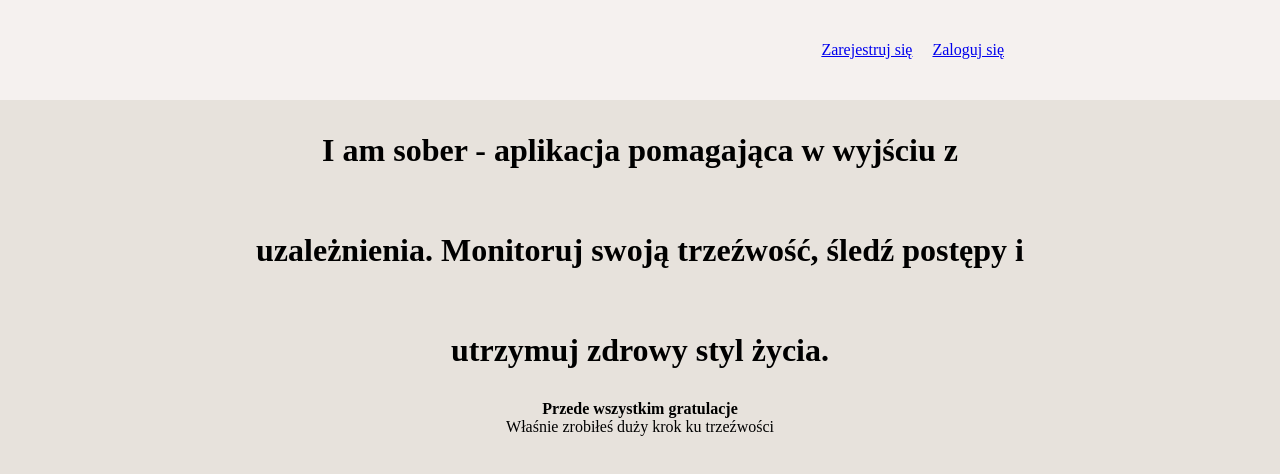
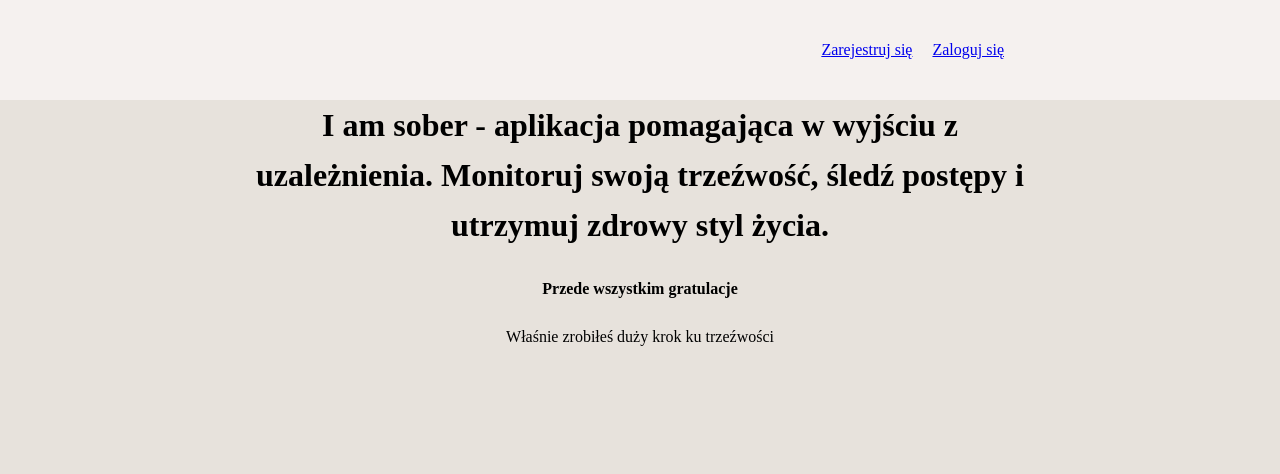
Before and after one commit to RadekPalka/react-i-am-sober, a React (Vite) app: page / in a window 1280 px wide. Shown: the top 474 px of the page. Built offline with nearby package versions, Linux system fonts and the light colour scheme.

Commit message:
style: change style

```diff
--- a/src/components/HeaderContent.tsx
+++ b/src/components/HeaderContent.tsx
@@ -7,19 +7,25 @@ const StyledHeaderContent = styled.div`
 
 const StyledCongratulationsParagraph = styled.p`
 	text-align: center;
+	margin: 30px;
 	font-weight: 600;
 `;
 const StyledParagraph = styled.p`
 	text-align: center;
 `;
 
+const LocaleStyledH1 = styled.h1`
+	line-height: 50px;
+	text-align: center;
+`;
+
 export const HeaderContent: React.FC = () => {
 	return (
 		<StyledHeaderContent>
-			<StyledH1>
+			<LocaleStyledH1>
 				I am sober - aplikacja pomagająca w wyjściu z uzależnienia. Monitoruj
 				swoją trzeźwość, śledź postępy i utrzymuj zdrowy styl życia.
-			</StyledH1>
+			</LocaleStyledH1>
 			<StyledCongratulationsParagraph>
 				Przede wszystkim gratulacje
 			</StyledCongratulationsParagraph>
```
